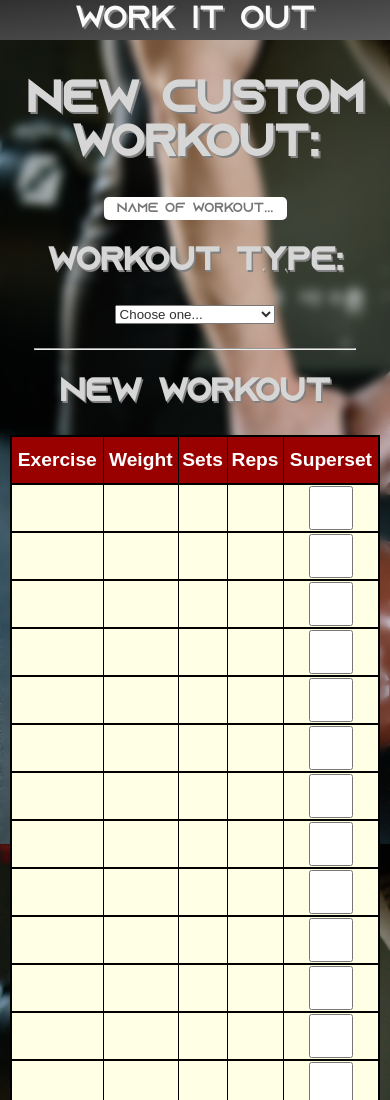
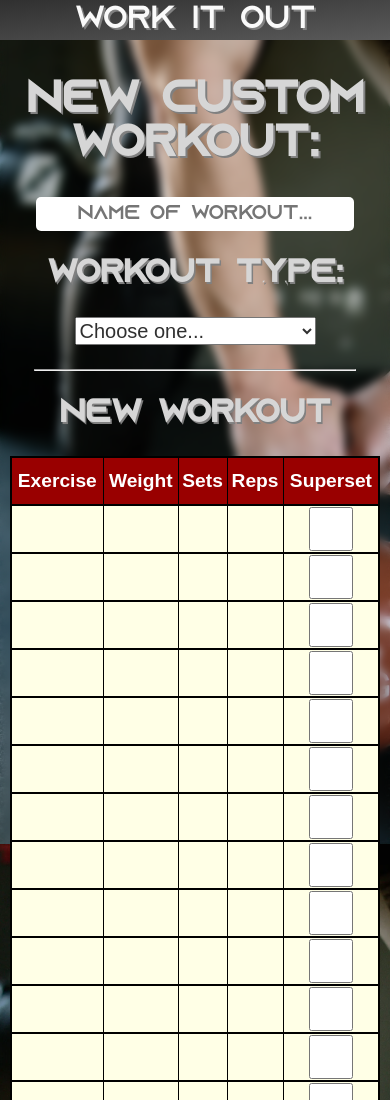
Before and after one commit to johnnyAplseed/WorkItOutApp, a plain HTML site: page WorkItOut/additions/add_workout_table.html in a window 390 px wide. Shown: the top 1100 px of the page. Drawn offline with Linux system fonts and the light colour scheme.

Commit message:
enlarge workout name and type fields, list Weight Training first
On the Create Workout page the name box and the type dropdown were the
browser's default size and felt cramped. Both are now 1.5x what they
rendered at (212x23 -> 318x34.5 and 161x19 -> 241x28.5), with the text
scaled from 13.3px to 20px to fill them. border-box sizing keeps the
widths matching what was measured, and max-width keeps them on screen on
a narrow phone.

Weight Training is the most common type, so it now comes straight after
the "Choose one..." placeholder, which stays first because submit
validation checks for it. The other types stay alphabetical. Only the
order changed, so saved workouts' type values are unaffected.

Co-Authored-By: Claude Opus 5.5 <noreply@anthropic.com>

```diff
--- a/WorkItOut/additions/add_workout_table.html
+++ b/WorkItOut/additions/add_workout_table.html
@@ -32,6 +32,8 @@
                 <h2>Workout Type:</h2>
                 <select id="workout_type">
                     <option value="Default">Choose one...</option>
+                    <!-- Weight Training is the most common choice, so it comes first; the rest are alphabetical. -->
+                    <option value="Weight_Training">Weight Training</option>
                     <option value="Biking">Biking</option>
                     <option value="Cardio">Cardio</option>
                     <option value="Circuit_Training">Circuit Training</option>
@@ -41,7 +43,6 @@
                     <option value="Sport">Sport</option>
                     <option value="Strength">Strength</option>
                     <option value="Swimming">Swimming</option>
-                    <option value="Weight_Training">Weight Training</option>
                 </select>
             </div>
             <hr>
--- a/WorkItOut/stylesheets/styles.css
+++ b/WorkItOut/stylesheets/styles.css
@@ -490,6 +490,27 @@ textarea {
     width: 90%;
 }
 
+/* Create Workout page: name box and type dropdown at 1.5x the size they
+   rendered at by default (212x23 and 161x19, both with 13.3px text). The
+   border-box sizing makes the widths include the padding, so they match what
+   was measured. max-width keeps them inside the page on a narrow phone. */
+#new_workout_name,
+#workout_type {
+    box-sizing: border-box;
+    max-width: 100%;
+    font-size: 20px;
+}
+
+#new_workout_name {
+    width: 318px;
+    height: 34.5px;
+}
+
+#workout_type {
+    width: 241px;
+    height: 28.5px;
+}
+
 #add_progress_image {
     padding: 1rem 1.5rem;
 }
```
